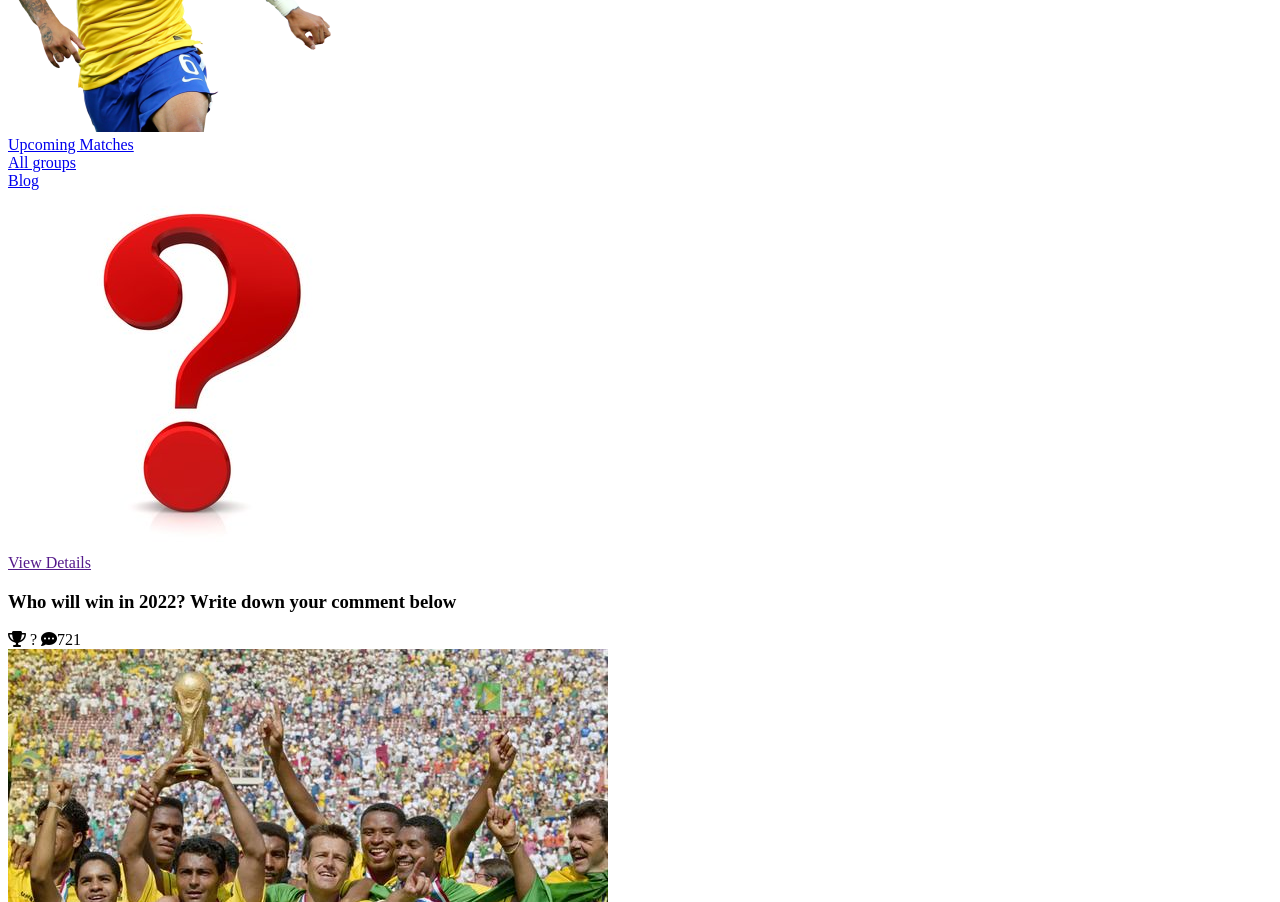
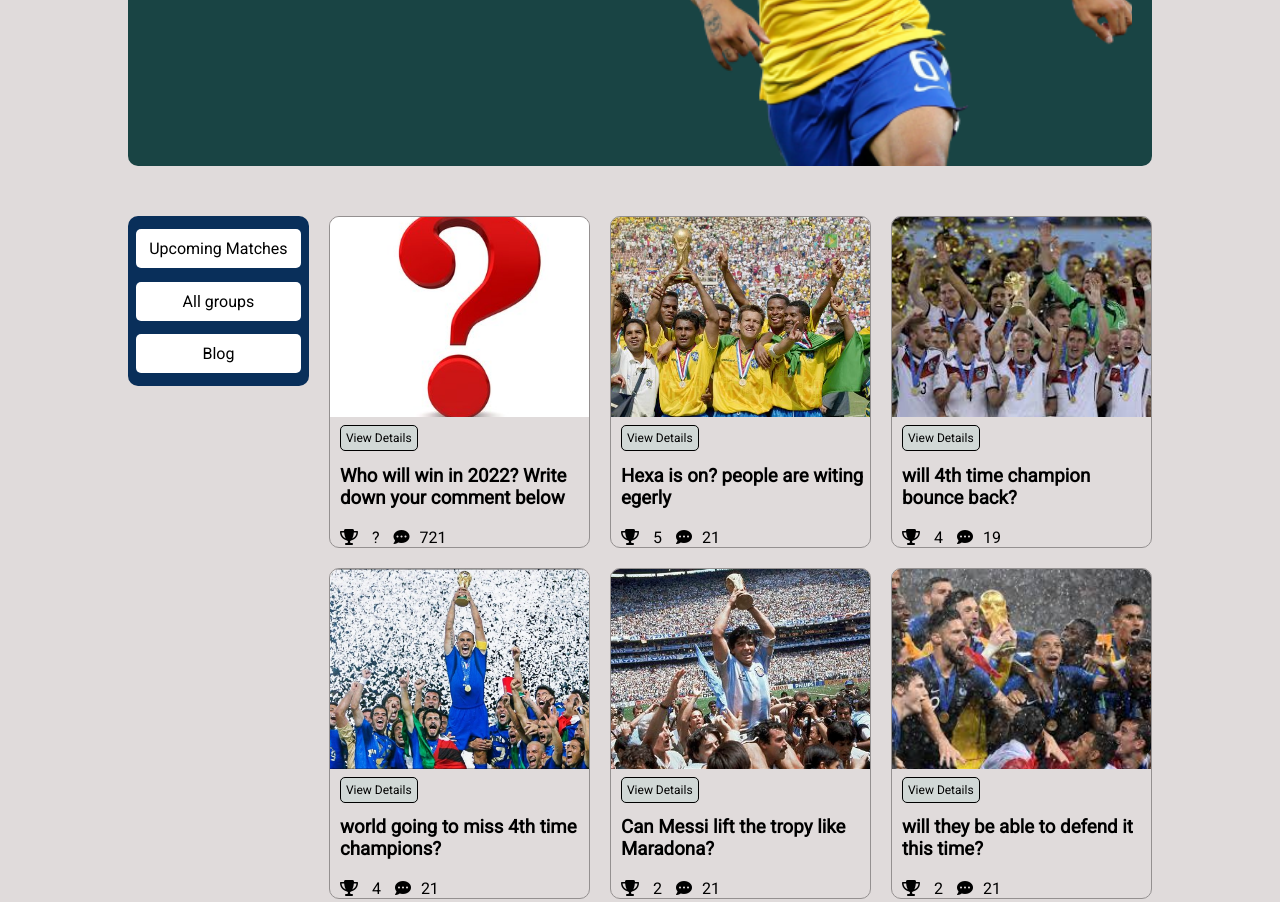
Before and after one commit to khalidhasansuhas/fifa-world-cup-2022, a plain HTML site: page blog.html in a window 1280 px wide. Shown: the part 340-1242 px from the top of the page. Drawn offline with Linux system fonts and the light colour scheme; the site is published under a folder, as on GitHub Pages, so addresses that start at the root find nothing.

Commit message:
support help

```diff
--- a/blog.html
+++ b/blog.html
@@ -12,7 +12,7 @@
     <!-- font awesome icon -->
     <script src="https://kit.fontawesome.com/89baf6baf1.js" crossorigin="anonymous"></script>
     <!-- style sheet added -->
-    <link rel="stylesheet" href="/styles/blog.css">
+    <link rel="stylesheet" href="./styles/blog.css">
 </head>
 <body>
     <!------------ header of the website --------------->
--- a/groups.html
+++ b/groups.html
@@ -12,7 +12,7 @@
     <!-- font awesome icon -->
     <script src="https://kit.fontawesome.com/89baf6baf1.js" crossorigin="anonymous"></script>
     <!-- style sheet added -->
-    <link rel="stylesheet" href="/styles/groups.css">
+    <link rel="stylesheet" href="./styles/groups.css">
 </head>
 <body>
     <!------------ header of the website --------------->
```
Also changed, not shown: index.html (+1 -1 lines), upcoming.html (+1 -1 lines).
